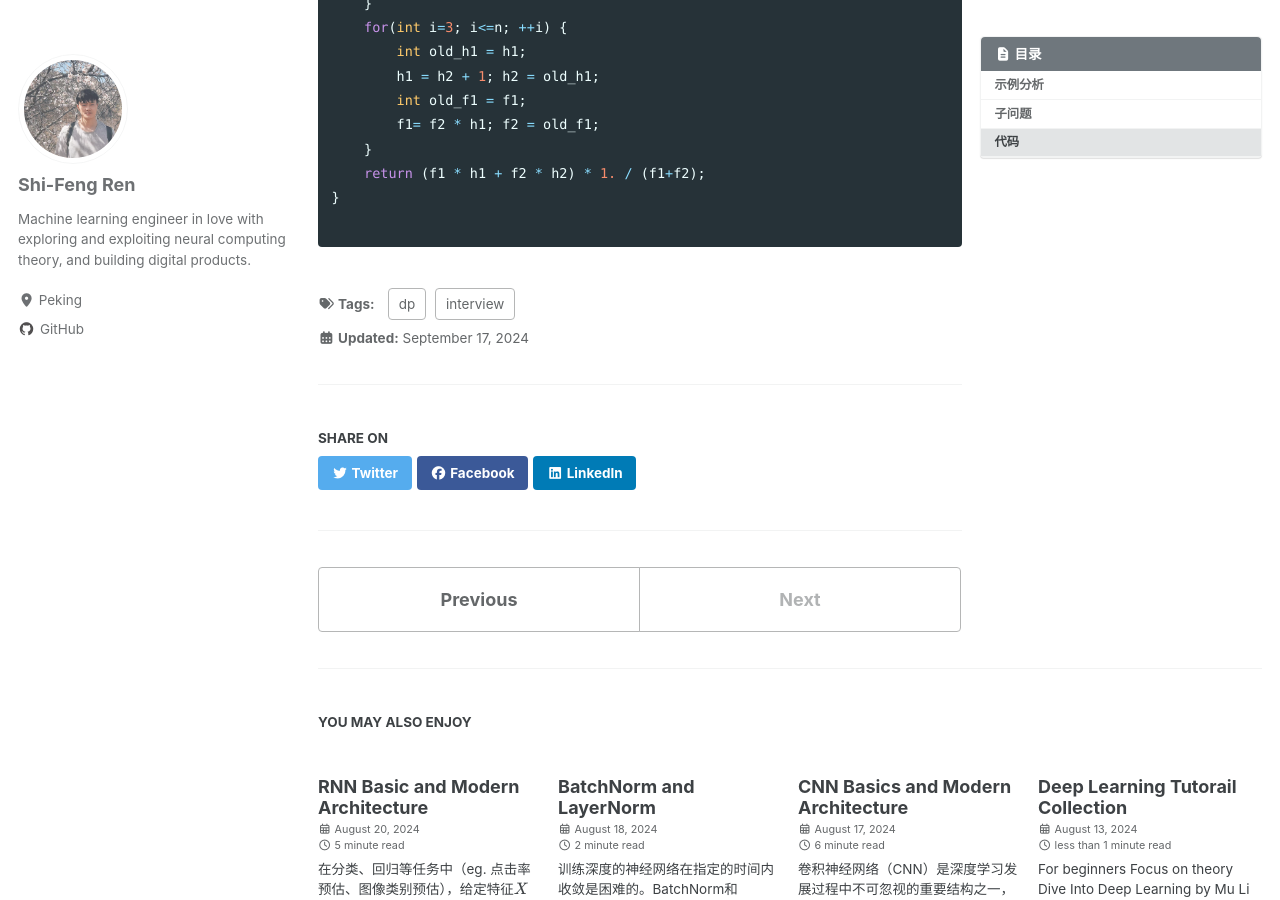
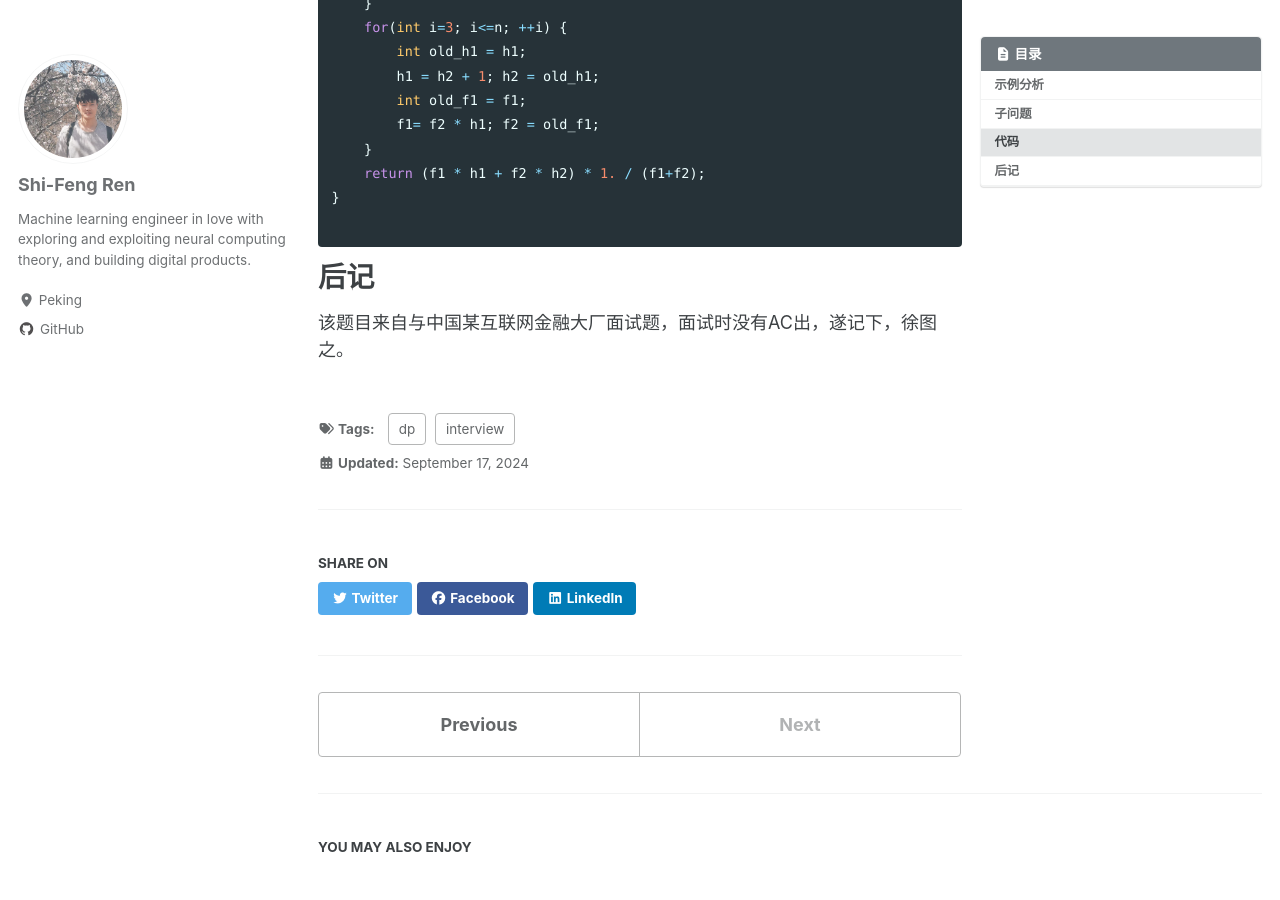
Before and after one commit to science-dojo/science-dojo.github.io, a Jekyll site: the page built from _posts/2024-09-17-N个座位坐满人的期望.md, in a window 1280 px wide and 900 px high, scrolled down 3904 px. Built offline with Jekyll 4.4.1, drawn with Linux system fonts in a browser that asks for light colours; cached includes are drawn as plain includes; formulas are drawn with MathJax 3.

Commit message:
add houji

````diff
--- a/_posts/2024-09-17-N个座位坐满人的期望.md
+++ b/_posts/2024-09-17-N个座位坐满人的期望.md
@@ -160,3 +160,8 @@ double solve(int n) {
 }
 
 ```
+
+
+# 后记
+
+该题目来自与中国某互联网金融大厂面试题，面试时没有AC出，遂记下，徐图之。
````
